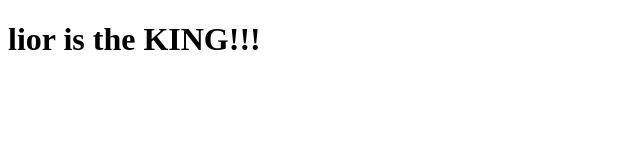
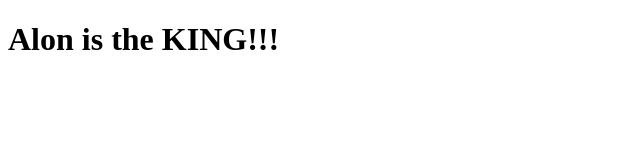
Before and after one commit to LiorOrfelli/Test, a plain HTML site: page index.html in a window 1280 px wide. Shown: the whole page, without its empty margins (0-640 px from the left). Drawn offline with Linux system fonts and the light colour scheme.

```diff
--- a/index.html
+++ b/index.html
@@ -6,7 +6,7 @@
     <title>Document</title>
 </head>
 <body>
-    <h1>lior is the KING!!!</h1>
+    <h1>Alon is the KING!!!</h1>
     <script src="main.js"></script>
 </body>
 </html>
```
